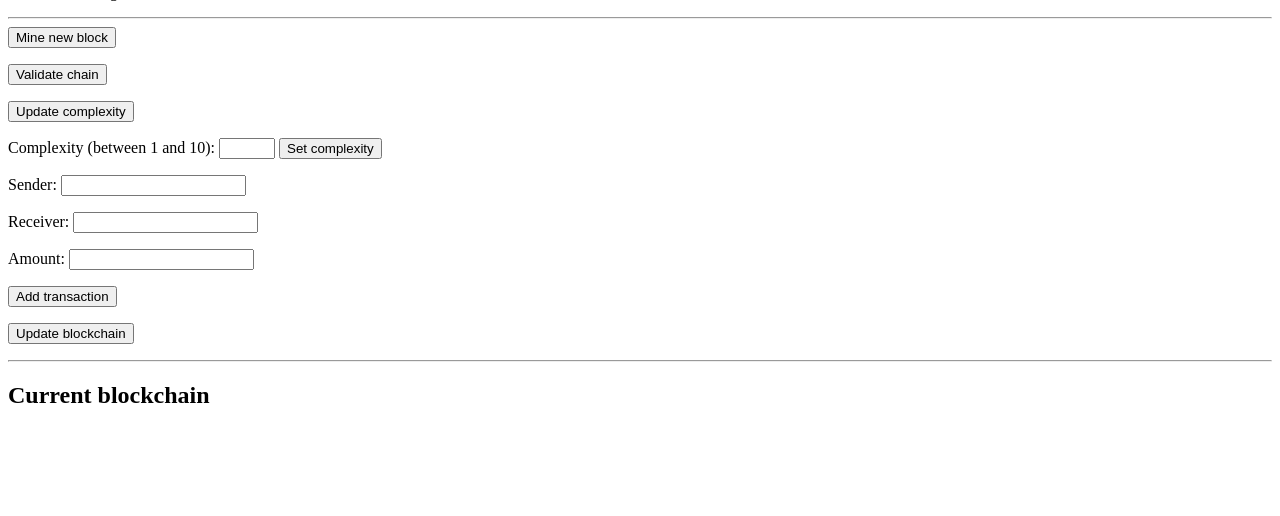
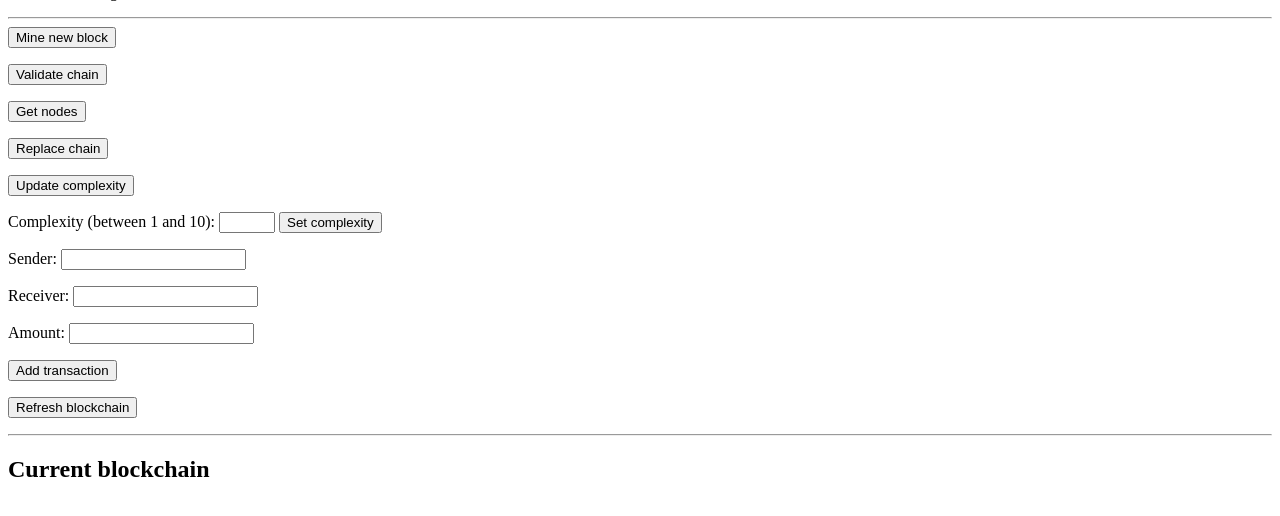
Before and after one commit to BulanMartin/BuliCoin, a Flask app: template src/templates/index.html in a window 1280 px wide. Shown: the part 151-667 px from the top of the page. Run offline with Flask 2, Linux system fonts and the light colour scheme; the template is opened without the code that fills it, so the values that code supplies are empty.

Commit message:
Added Get nodes and Replace chain frontend buttons

```diff
--- a/src/templates/index.html
+++ b/src/templates/index.html
@@ -15,6 +15,18 @@
     $(document).ready(function(){
       $("#mine_new_block").click(function(){
         $("#new_block_alert").load('/mine_block');
+      });
+    });
+
+    $(document).ready(function(){
+      $("#get_nodes").click(function(){
+        $("#get_nodes_reponse").load('/get_nodes');
+      });
+    });
+
+    $(document).ready(function(){
+      $("#replace_chain").click(function(){
+        $("#replace_chain_reponse").load('/replace_chain');
       });
     });
 
@@ -50,7 +62,7 @@
     });
 
     $(document).ready(function(){
-      $("#update_blockchain").click(function(){
+      $("#refresh_blockchain").click(function(){
         location.reload();
       });
     });
@@ -73,6 +85,12 @@
   <button id="validate_chain">Validate chain</button>
   <p id="validate_chain_reponse"></p>
 
+  <button id="get_nodes">Get nodes</button>
+  <p id="get_nodes_reponse"></p>
+
+  <button id="replace_chain">Replace chain</button>
+  <p id="replace_chain_reponse"></p>
+
   <button id="complexity">Update complexity</button>
   <p id="complex_value"></p>
 
@@ -92,12 +110,13 @@
     <label for="amount">Amount: </label>
     <input type="text" id="amount">
   </p>
+
   <p>
     <button id="add_transaction">Add transaction</button>
   </p>
   <p id="transaction_alert"></p>
   <p>
-    <button id="update_blockchain">Update blockchain</button>
+    <button id="refresh_blockchain">Refresh blockchain</button>
   </p>
   <hr>
   <h2>Current blockchain</h2>
```
